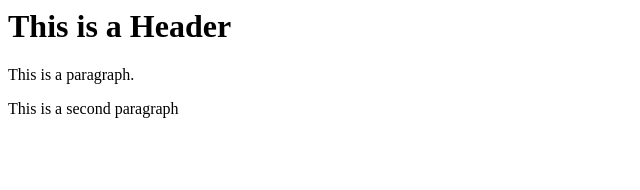
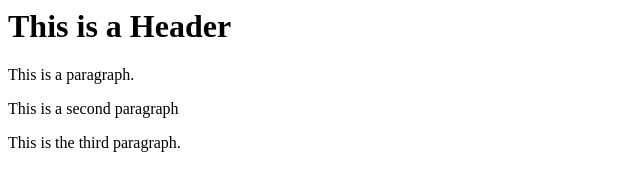
Before and after one commit to Samaksh/GitTest, a website: page Index.html in a window 1280 px wide. Shown: the whole page, without its empty margins (0-640 px from the left). Drawn offline with Linux system fonts and the light colour scheme.

Commit message:
Commit with Node

```diff
--- a/Index.html
+++ b/Index.html
@@ -6,5 +6,6 @@
         <h1> This is a Header</h1>
         <p>This is a paragraph. </p>
         <p> This is a second paragraph</p>
+        <p>This is the third paragraph. </p>
     </body>
 </html>
```
Also changed, not shown: package.json (added, +24 -0 lines), 2 other files.
